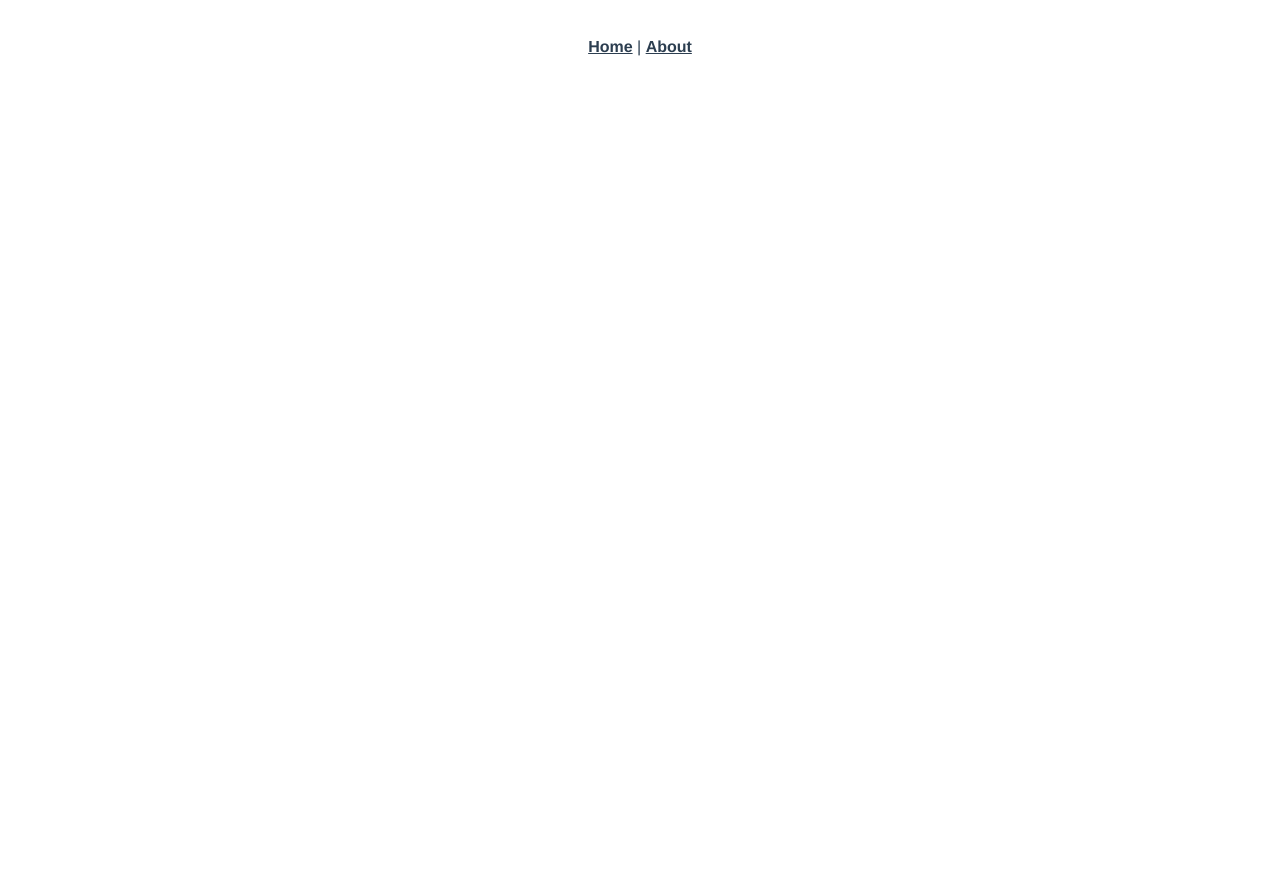
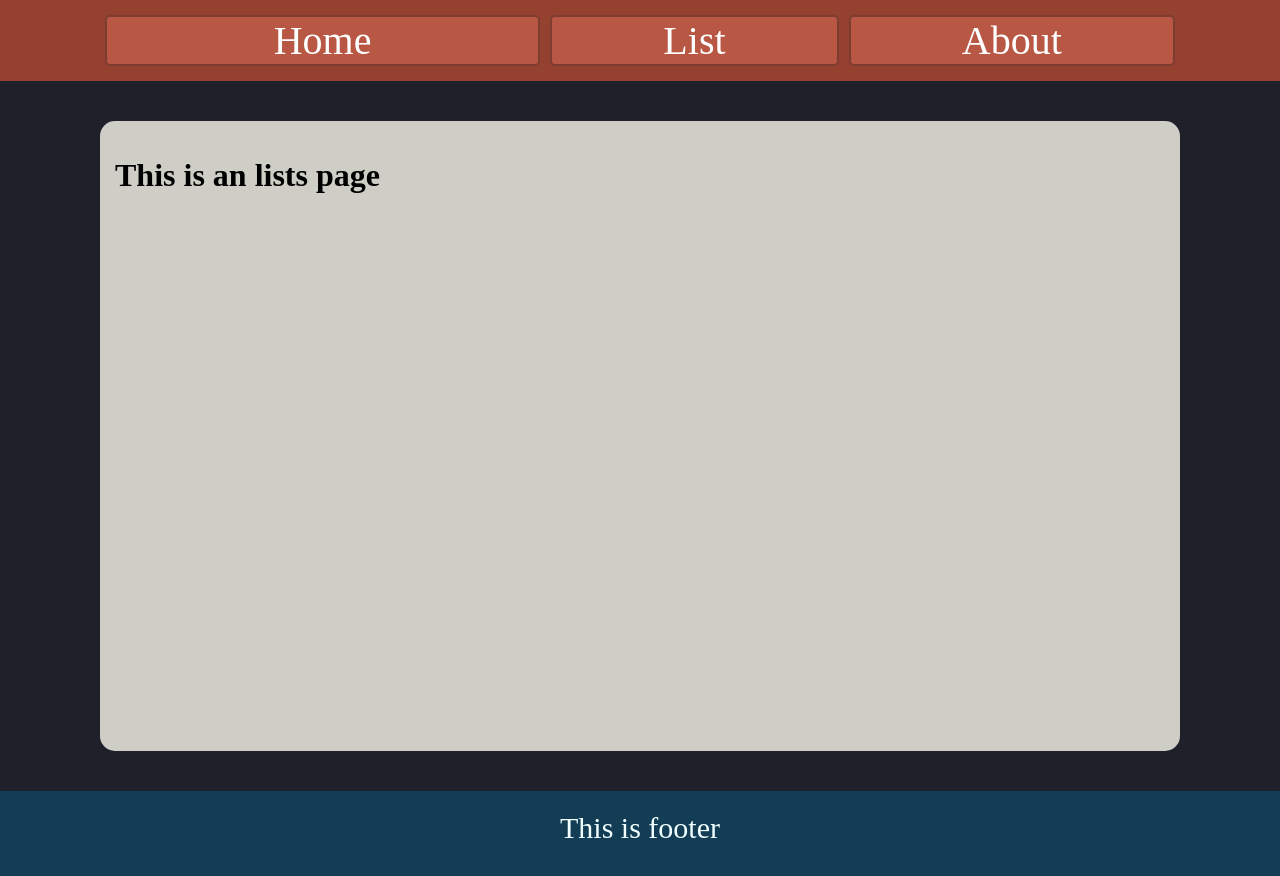
Before and after one commit to LaDunne15/empty, a Vue app: page /list in a window 1280 px wide. Before the commit this address had no page. Shown: the top 876 px of the page. Before the commit the page ends 800 px from the top, so only its background shows below. Built offline with nearby package versions, Linux system fonts and the light colour scheme.

Commit message:
Heroku config4

```diff
--- a/package.json
+++ b/package.json
@@ -6,6 +6,7 @@
     "build": "vue-cli-service build",
     "lint": "vue-cli-service lint",
     "postinstall": "npm run build",
+    "serve": "vue-cli-service serve",
     "start": "node server.js"
   },
   "dependencies": {
--- a/public/index.html
+++ b/public/index.html
@@ -4,7 +4,8 @@
     <meta charset="utf-8">
     <meta http-equiv="X-UA-Compatible" content="IE=edge">
     <meta name="viewport" content="width=device-width,initial-scale=1.0">
-    <link rel="icon" href="<%= BASE_URL %>favicon.ico">
+    <link rel="shortcut icon" href="<%= BASE_URL %>void.ico" type="image/icon type">
+    <link rel="stylesheet" href="<%= BASE_URL %>main.css">
     <title><%= htmlWebpackPlugin.options.title %></title>
   </head>
   <body>
--- /dev/null
+++ b/public/main.css
@@ -0,0 +1,5 @@
+body{
+    padding: 0px;
+    background: rgb(32,32,42);
+    margin: 0px;
+}
--- a/src/App.vue
+++ b/src/App.vue
@@ -1,30 +1,74 @@
+<script setup>
+import { RouterLink, RouterView } from 'vue-router'
+import ItemFooter from '@/components/ItemFooter.vue'
+
+</script>
 <template>
-  <nav>
-    <router-link to="/">Home</router-link> |
-    <router-link to="/about">About</router-link>
-  </nav>
-  <router-view/>
+<div>
+      <nav class="menu">
+
+        <!--<img href="./../public/logo.png"/>-->
+        <RouterLink to="/" class="menu-el">Home</RouterLink>
+        <RouterLink to="/list" class="menu-el">List</RouterLink>
+        <RouterLink to="/about" class="menu-el">About</RouterLink>
+      </nav>
+    </div>
+
+  <RouterView class="content"/>
+  <ItemFooter class="footer"></ItemFooter>
 </template>
-
-<style>
-#app {
-  font-family: Avenir, Helvetica, Arial, sans-serif;
-  -webkit-font-smoothing: antialiased;
-  -moz-osx-font-smoothing: grayscale;
+<style scoped>
+.menu{
+  display: flex;
+  flex-direction: row;
+  justify-content:center;
+  align-items: stretch;
+  background-color: rgb(148,65,47);
+  padding: 10px 100px 10px 100px;
+}
+.menu-el{
+  font-size: 40px;
+  display: block;
   text-align: center;
-  color: #2c3e50;
+  margin: 5px;
+  border-radius: 5px;
+  flex-grow: 1;
+  background-color: rgb(184, 87, 68);
+  text-decoration:none;
+  border: 2px solid rgb(126, 61, 49);
+  color:white
+}
+.menu-el:first-child{
+  flex-grow: 1.5;
+}
+.menu-el:hover{
+  background: repeating-linear-gradient(
+  -45deg,
+  rgb(184, 87, 68),
+  rgb(184, 87, 68) 10px,
+  rgb(204, 97, 76) 10px,
+  rgb(204, 97, 76) 20px
+);
 }
 
-nav {
-  padding: 30px;
+
+
+.content {
+  border-radius: 15px;
+  background-color: rgb(206, 206, 198);
+  padding: 15px;
+  min-height: 600px;
+  margin: 40px 100px 40px 100px;
 }
 
-nav a {
-  font-weight: bold;
-  color: #2c3e50;
-}
-
-nav a.router-link-exact-active {
-  color: #42b983;
+.footer{
+  display: block;
+  background-color: #133d54;
+  bottom: 0px;
+  min-height: 100px;
+  text-align: center;
+  font-size: 30px;
+  padding-top: 20px;
+  color: azure;
 }
 </style>
--- a/src/components/HelloWorld.vue
+++ b/src/components/HelloWorld.vue
@@ -1,32 +1,6 @@
 <template>
   <div class="hello">
-    <h1>{{ msg }}</h1>
-    <p>
-      For a guide and recipes on how to configure / customize this project,<br>
-      check out the
-      <a href="https://cli.vuejs.org" target="_blank" rel="noopener">vue-cli documentation</a>.
-    </p>
-    <h3>Installed CLI Plugins</h3>
-    <ul>
-      <li><a href="https://github.com/vuejs/vue-cli/tree/dev/packages/%40vue/cli-plugin-babel" target="_blank" rel="noopener">babel</a></li>
-      <li><a href="https://github.com/vuejs/vue-cli/tree/dev/packages/%40vue/cli-plugin-eslint" target="_blank" rel="noopener">eslint</a></li>
-    </ul>
-    <h3>Essential Links</h3>
-    <ul>
-      <li><a href="https://vuejs.org" target="_blank" rel="noopener">Core Docs</a></li>
-      <li><a href="https://forum.vuejs.org" target="_blank" rel="noopener">Forum</a></li>
-      <li><a href="https://chat.vuejs.org" target="_blank" rel="noopener">Community Chat</a></li>
-      <li><a href="https://twitter.com/vuejs" target="_blank" rel="noopener">Twitter</a></li>
-      <li><a href="https://news.vuejs.org" target="_blank" rel="noopener">News</a></li>
-    </ul>
-    <h3>Ecosystem</h3>
-    <ul>
-      <li><a href="https://router.vuejs.org" target="_blank" rel="noopener">vue-router</a></li>
-      <li><a href="https://vuex.vuejs.org" target="_blank" rel="noopener">vuex</a></li>
-      <li><a href="https://github.com/vuejs/vue-devtools#vue-devtools" target="_blank" rel="noopener">vue-devtools</a></li>
-      <li><a href="https://vue-loader.vuejs.org" target="_blank" rel="noopener">vue-loader</a></li>
-      <li><a href="https://github.com/vuejs/awesome-vue" target="_blank" rel="noopener">awesome-vue</a></li>
-    </ul>
+    Хело
   </div>
 </template>
 
@@ -38,21 +12,5 @@ export default {
   }
 }
 </script>
-
-<!-- Add "scoped" attribute to limit CSS to this component only -->
 <style scoped>
-h3 {
-  margin: 40px 0 0;
-}
-ul {
-  list-style-type: none;
-  padding: 0;
-}
-li {
-  display: inline-block;
-  margin: 0 10px;
-}
-a {
-  color: #42b983;
-}
 </style>
--- /dev/null
+++ b/src/components/ItemFooter.vue
@@ -0,0 +1,11 @@
+<script setup>
+</script>
+
+<template>
+  <div>
+    This is footer
+  </div>
+</template>
+
+<style scoped>
+</style>
--- a/src/router/index.js
+++ b/src/router/index.js
@@ -1,5 +1,7 @@
 import { createRouter, createWebHistory } from 'vue-router'
 import HomeView from '../views/HomeView.vue'
+import AboutView from '../views/AboutView.vue'
+import ListView from '../views/ListView.vue'
 
 const routes = [
   {
@@ -10,10 +12,12 @@ const routes = [
   {
     path: '/about',
     name: 'about',
-    // route level code-splitting
-    // this generates a separate chunk (about.[hash].js) for this route
-    // which is lazy-loaded when the route is visited.
-    component: () => import(/* webpackChunkName: "about" */ '../views/AboutView.vue')
+    component: AboutView
+  },
+  {
+    path: '/list',
+    name: 'list',
+    component: ListView
   }
 ]
 
--- a/src/views/AboutView.vue
+++ b/src/views/AboutView.vue
@@ -1,5 +1,5 @@
 <template>
-  <div class="about">
+  <div>
     <h1>This is an about page</h1>
   </div>
 </template>
--- a/src/views/HomeView.vue
+++ b/src/views/HomeView.vue
@@ -1,18 +1,5 @@
 <template>
-  <div class="home">
-    <img alt="Vue logo" src="../assets/logo.png">
-    <HelloWorld msg="Welcome to Your Vue.js App"/>
+  <div>
+    <h1>This is an home page</h1>
   </div>
 </template>
-
-<script>
-// @ is an alias to /src
-import HelloWorld from '@/components/HelloWorld.vue'
-
-export default {
-  name: 'HomeView',
-  components: {
-    HelloWorld
-  }
-}
-</script>
--- /dev/null
+++ b/src/views/ListView.vue
@@ -0,0 +1,5 @@
+<template>
+    <div>
+      <h1>This is an lists page</h1>
+    </div>
+</template>
```
Also changed, not shown: 2 other files (tests, documents, lock files or other folders).
